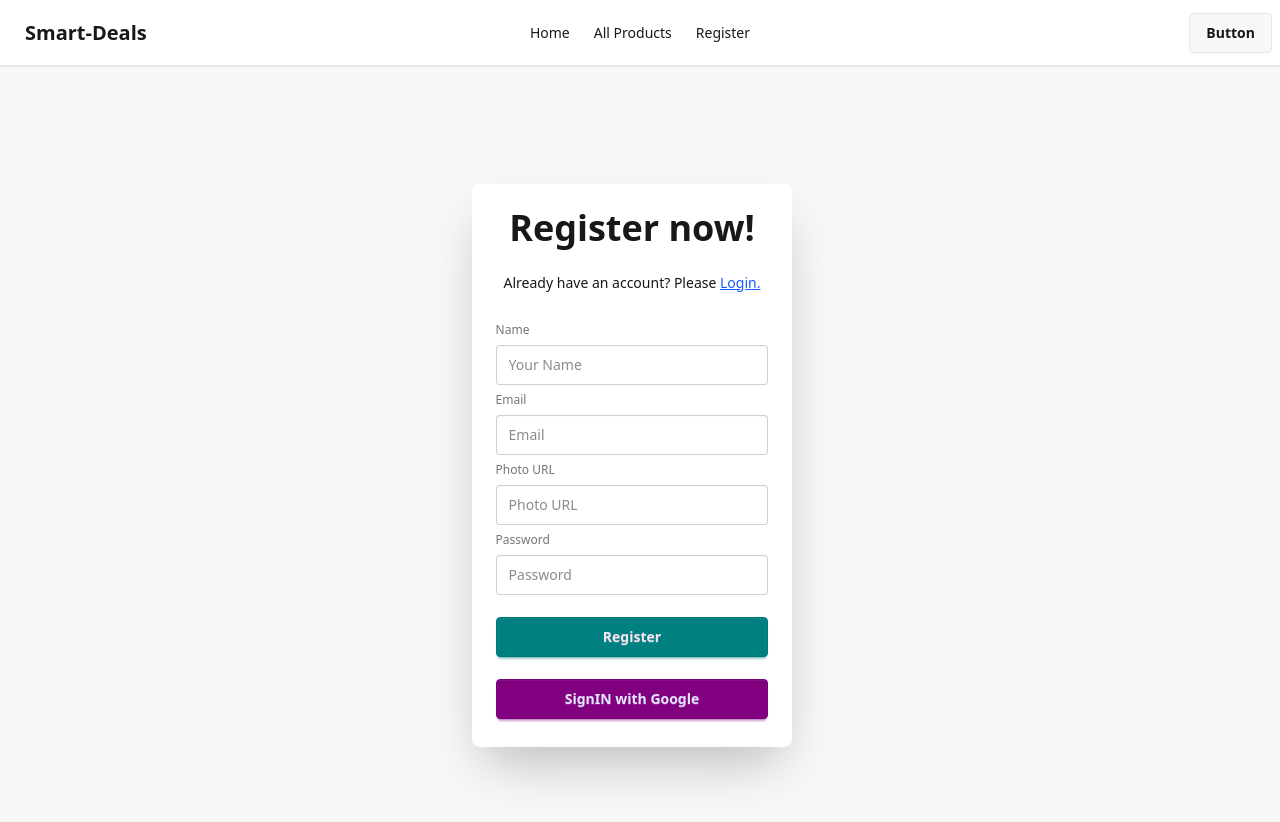
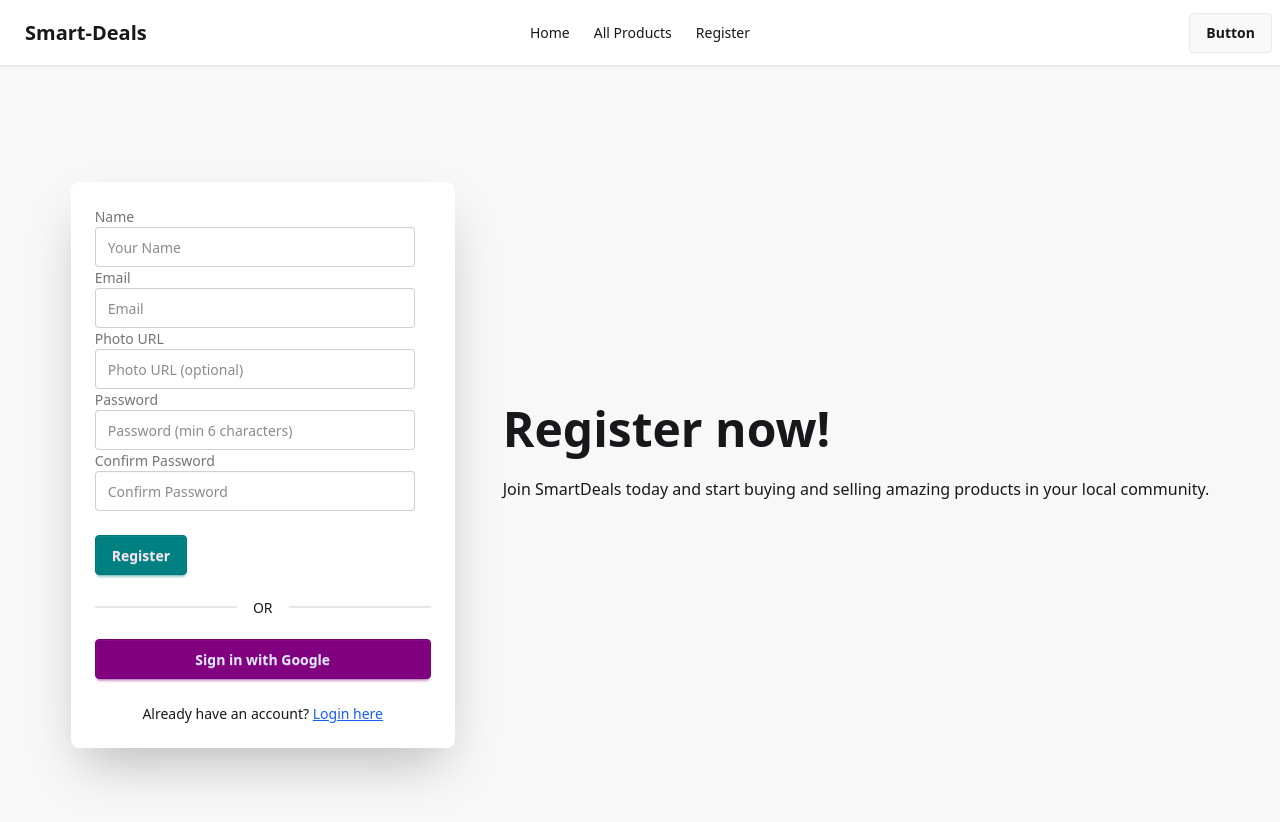
Before and after one commit to mobassirrehman/smart-deals-client-interceptor-02, a React (Vite) app: page /register in a window 1280 px wide. Shown: the top 822 px of the page. Built offline with nearby package versions, Linux system fonts and the light colour scheme; no server answers.

Commit message:
register updated

```diff
--- a/src/components/Register/Register.jsx
+++ b/src/components/Register/Register.jsx
@@ -1,21 +1,24 @@
-import React, { useContext } from "react";
-import { Link } from "react-router";
+import React, { useContext, useState } from "react";
+import { Link, useNavigate } from "react-router";
 import { AuthContexts } from "../../contexts/AuthContexts";
+import Swal from "sweetalert2";
+import { updateProfile } from "firebase/auth";
 
 const Register = () => {
-  const { signInWithGoogle } = useContext(AuthContexts);
+  const { signInWithGoogle, createUser } = useContext(AuthContexts);
+  const navigate = useNavigate();
+  const [loading, setLoading] = useState(false);
 
   const handleWithGoogleSignIn = () => {
+    setLoading(true);
     signInWithGoogle()
       .then((result) => {
-        console.log(result.user);
         const newUser = {
           name: result.user.displayName,
           email: result.user.email,
           photo: result.user.photoURL,
         };
 
-        //create user in the database
         fetch("http://localhost:3000/users", {
           method: "POST",
           headers: {
@@ -24,55 +27,211 @@ const Register = () => {
           body: JSON.stringify(newUser),
         })
           .then((res) => res.json())
-          .then((data) => {
-            console.log("data after creating user in db", data);
+          .then(() => {
+            setLoading(false);
+            Swal.fire({
+              icon: "success",
+              title: "Registration Successful!",
+              showConfirmButton: false,
+              timer: 1500,
+            });
+            navigate("/");
           });
       })
       .catch((error) => {
-        console.log(error);
+        console.error(error);
+        setLoading(false);
+        Swal.fire({
+          icon: "error",
+          title: "Registration Failed",
+          text: error.message,
+        });
       });
   };
+
+  const handleEmailRegistration = (e) => {
+    e.preventDefault();
+    setLoading(true);
+
+    const name = e.target.name.value.trim();
+    const email = e.target.email.value.trim();
+    const photo = e.target.photo.value.trim();
+    const password = e.target.password.value;
+    const confirmPassword = e.target.confirmPassword.value;
+
+    if (password.length < 6) {
+      setLoading(false);
+      Swal.fire({
+        icon: "error",
+        title: "Weak Password",
+        text: "Password must be at least 6 characters long",
+      });
+      return;
+    }
+
+    if (password !== confirmPassword) {
+      setLoading(false);
+      Swal.fire({
+        icon: "error",
+        title: "Password Mismatch",
+        text: "Passwords do not match",
+      });
+      return;
+    }
+
+    createUser(email, password)
+      .then((result) => {
+        updateProfile(result.user, {
+          displayName: name,
+          photoURL: photo || "https://via.placeholder.com/150",
+        })
+          .then(() => {
+            const newUser = {
+              name: name,
+              email: email,
+              photo: photo || "https://via.placeholder.com/150",
+            };
+
+            fetch("http://localhost:3000/users", {
+              method: "POST",
+              headers: {
+                "content-type": "application/json",
+              },
+              body: JSON.stringify(newUser),
+            })
+              .then((res) => res.json())
+              .then(() => {
+                setLoading(false);
+                Swal.fire({
+                  icon: "success",
+                  title: "Registration Successful!",
+                  showConfirmButton: false,
+                  timer: 1500,
+                });
+                e.target.reset();
+                navigate("/");
+              });
+          })
+          .catch((error) => {
+            console.error(error);
+            setLoading(false);
+          });
+      })
+      .catch((error) => {
+        console.error(error);
+        setLoading(false);
+        Swal.fire({
+          icon: "error",
+          title: "Registration Failed",
+          text: error.message,
+        });
+      });
+  };
+
   return (
     <div className="hero bg-base-200 min-h-screen">
       <div className="hero-content flex-col lg:flex-row-reverse">
-        <div className="text-center lg:text-left"></div>
+        <div className="text-center lg:text-left lg:ml-8">
+          <h1 className="text-5xl font-bold">Register now!</h1>
+          <p className="py-6">
+            Join SmartDeals today and start buying and selling amazing products
+            in your local community.
+          </p>
+        </div>
         <div className="card bg-base-100 w-full max-w-sm shrink-0 shadow-2xl">
           <div className="card-body">
-            <h1 className="text-4xl mx-auto font-bold">Register now!</h1>
-            <p className="my-4 mx-auto">
-              Already have an account? Please{" "}
-              <Link className="text-blue-600 underline" to="/login">
-                Login.
-              </Link>
-            </p>
-            <fieldset className="fieldset">
-              <label className="label">Name</label>
+            <form onSubmit={handleEmailRegistration}>
+              <div className="form-control">
+                <label className="label">
+                  <span className="label-text">Name</span>
+                </label>
                 <input
                   type="text"
                   name="name"
-                className="input"
+                  className="input input-bordered"
                   placeholder="Your Name"
+                  required
                 />
-              <label className="label">Email</label>
-              <input type="email" className="input" placeholder="Email" />
+              </div>
 
-              <label className="label">Photo URL</label>
+              <div className="form-control">
+                <label className="label">
+                  <span className="label-text">Email</span>
+                </label>
                 <input
-                type="text"
+                  type="email"
+                  name="email"
+                  className="input input-bordered"
+                  placeholder="Email"
+                  required
+                />
+              </div>
+
+              <div className="form-control">
+                <label className="label">
+                  <span className="label-text">Photo URL</span>
+                </label>
+                <input
+                  type="url"
                   name="photo"
-                className="input"
-                placeholder="Photo URL"
+                  className="input input-bordered"
+                  placeholder="Photo URL (optional)"
                 />
-              <label className="label">Password</label>
-              <input type="password" className="input" placeholder="Password" />
-              <button className="btn btn-secondary mt-4">Register</button>
+              </div>
+
+              <div className="form-control">
+                <label className="label">
+                  <span className="label-text">Password</span>
+                </label>
+                <input
+                  type="password"
+                  name="password"
+                  className="input input-bordered"
+                  placeholder="Password (min 6 characters)"
+                  required
+                />
+              </div>
+
+              <div className="form-control">
+                <label className="label">
+                  <span className="label-text">Confirm Password</span>
+                </label>
+                <input
+                  type="password"
+                  name="confirmPassword"
+                  className="input input-bordered"
+                  placeholder="Confirm Password"
+                  required
+                />
+              </div>
+
+              <div className="form-control mt-6">
                 <button
-                className="btn btn-primary mt-4"
+                  type="submit"
+                  className="btn btn-secondary"
+                  disabled={loading}
+                >
+                  {loading ? "Registering..." : "Register"}
+                </button>
+              </div>
+            </form>
+
+            <div className="divider">OR</div>
+
+            <button
+              className="btn btn-primary"
               onClick={handleWithGoogleSignIn}
+              disabled={loading}
             >
-                SignIN with Google
+              {loading ? "Signing in..." : "Sign in with Google"}
             </button>
-            </fieldset>
+
+            <p className="text-center mt-4">
+              Already have an account?{" "}
+              <Link className="text-blue-600 underline" to="/login">
+                Login here
+              </Link>
+            </p>
           </div>
         </div>
       </div>
```
Lines whose indentation alone changed are shown as unchanged.
